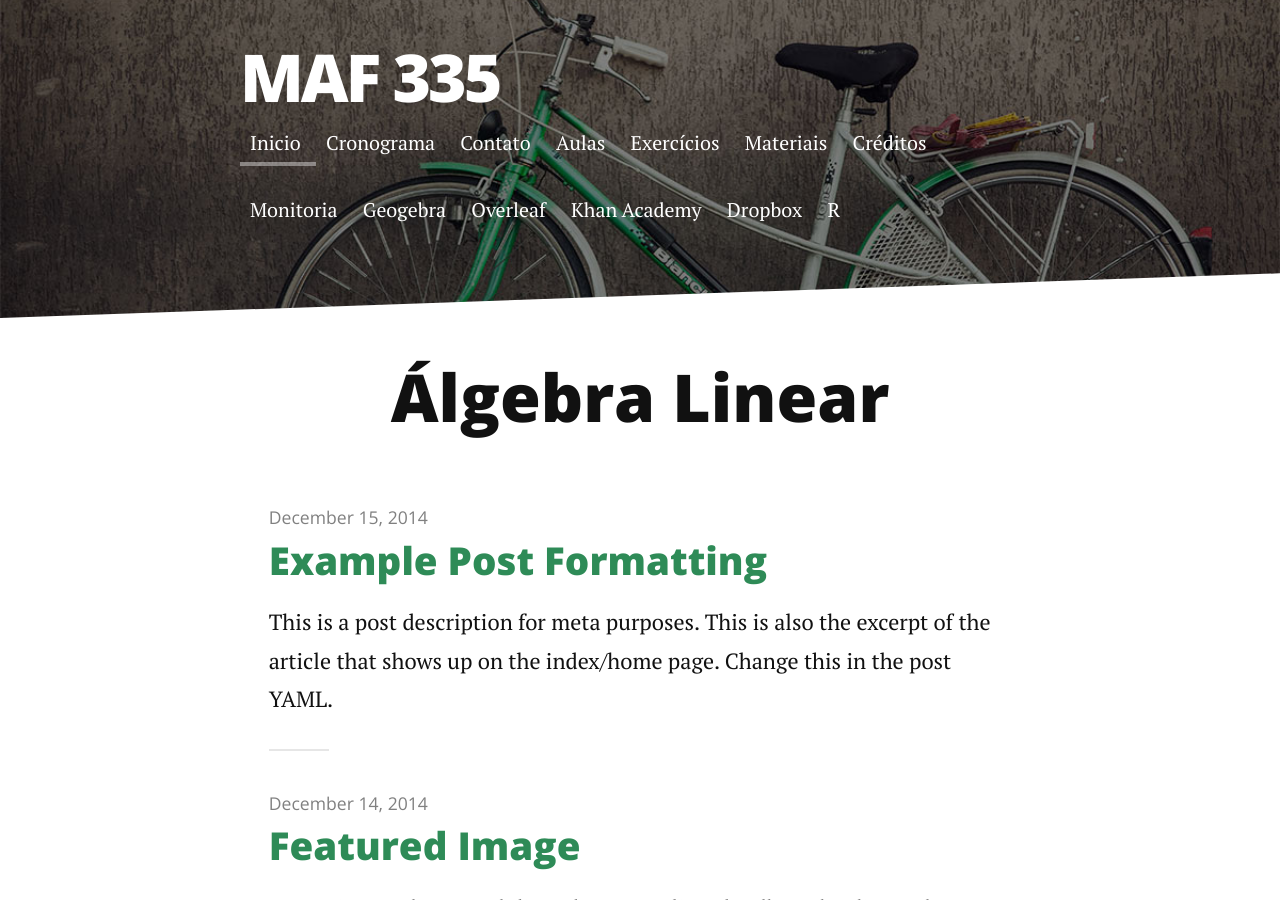
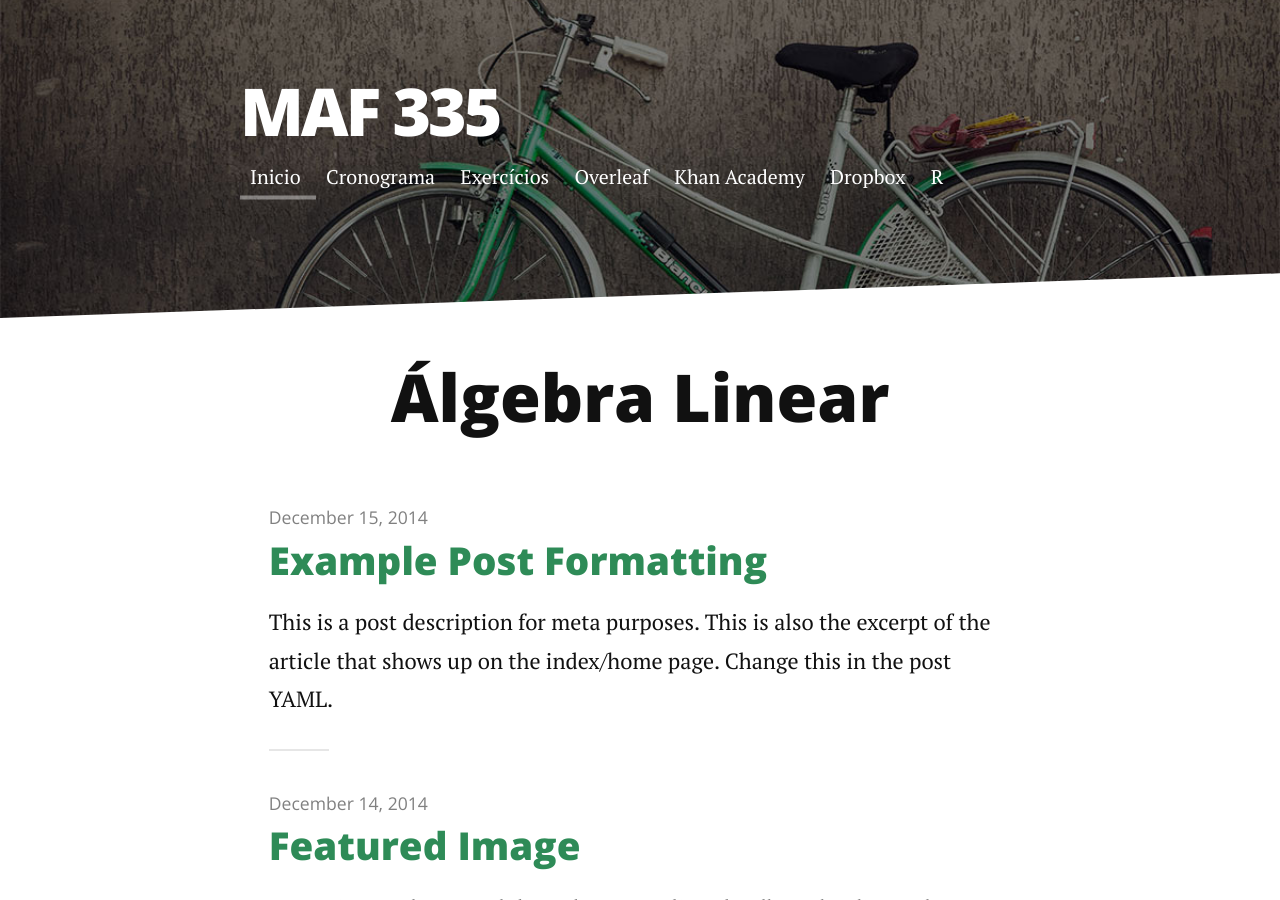
Before and after one commit to maf335/maf335.github.io, a Jekyll site: the page built from index.html, in a window 1280 px wide and 900 px high. Built offline with Jekyll 4.4.1, drawn with Linux system fonts in a browser that asks for light colours; nearby versions of some CDN libraries; the list of posts is cut into pages by our own code; some of the changed lines change nothing that is shown.

Commit message:
correções

```diff
--- a/_config.yml
+++ b/_config.yml
@@ -16,16 +16,16 @@ navigation:
    url: /index.html
  - title: Cronograma
    url: /cronograma
- - title: Contato
-   url: /contato
- - title: Aulas
-   url: /aulas
+# - title: Contato
+#   url: /contato
+# - title: Aulas
+#   url: /aulas
  - title: Exercícios
    url: /exercicios
- - title: Materiais
-   url: /materiais
- - title: Créditos
-   url: /creditos
+# - title: Materiais
+#   url: /materiais
+# - title: Créditos
+#   url: /creditos
 
 social:
    github: maf335
--- a/_includes/header.html
+++ b/_includes/header.html
@@ -8,8 +8,8 @@
                      <a href="{{ link.url | prepend: site.baseurl }}">{{ link.title }}</a>
                  </li>
                  {% endfor %}
-                 <li> <a href="https://maf335.github.io/monitoria/">Monitoria</a></li>
-                 <li> <a href="https://maf335.github.io/geogebra/">Geogebra</a></li>
+                 <!--<li> <a href="https://maf335.github.io/monitoria/">Monitoria</a></li>
+                 <li> <a href="https://maf335.github.io/geogebra/">Geogebra</a></li>-->
                  <li> <a href="https://www.overleaf.com?r=4468ebc9&rm=d&rs=b">Overleaf </a></li>
                  <li> <a href="https://maf335.github.io/khanAcademy/">Khan Academy</a></li>
                  <li> <a href="https://db.tt/kSSNkGo5">Dropbox</a></li>
```
